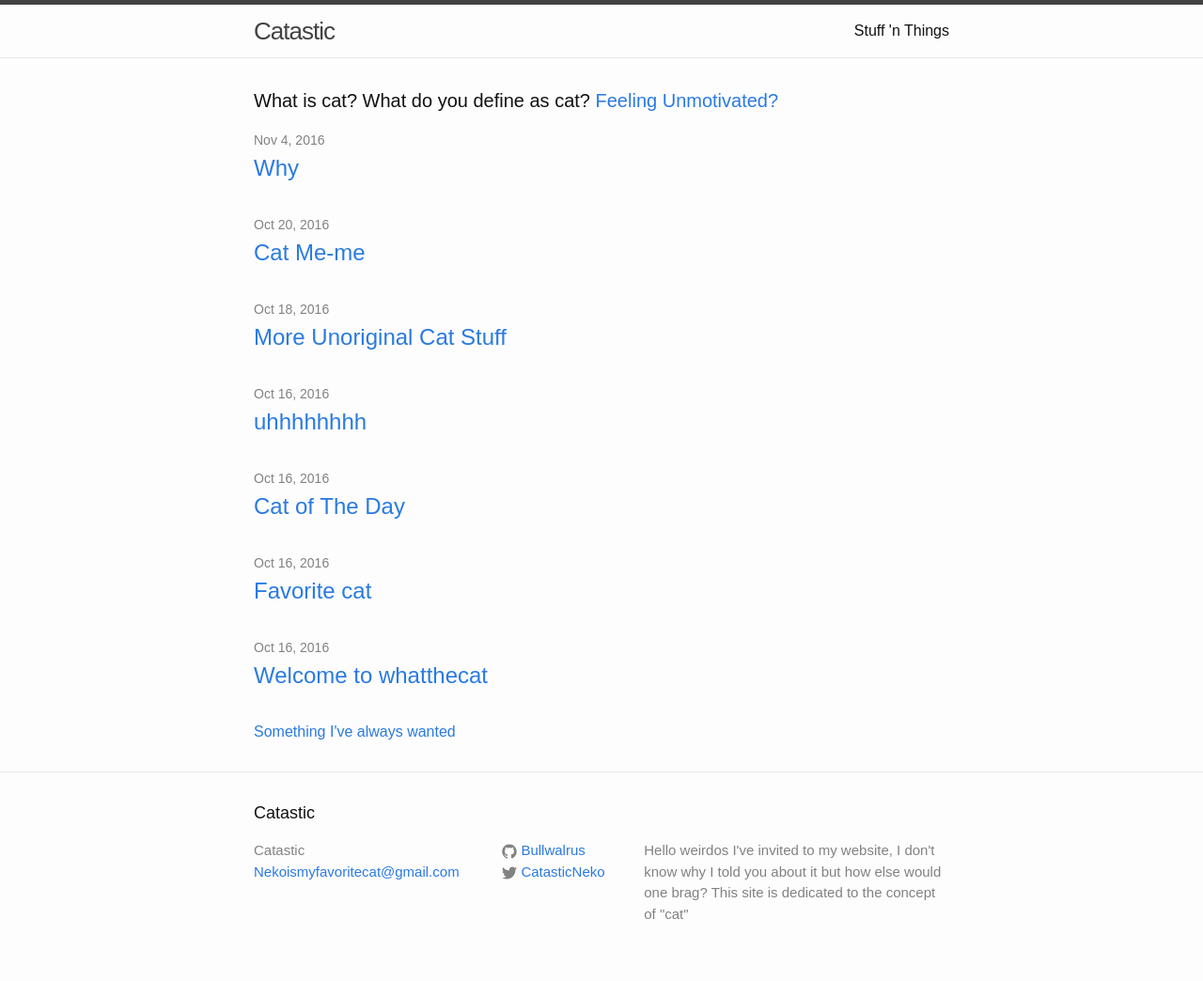
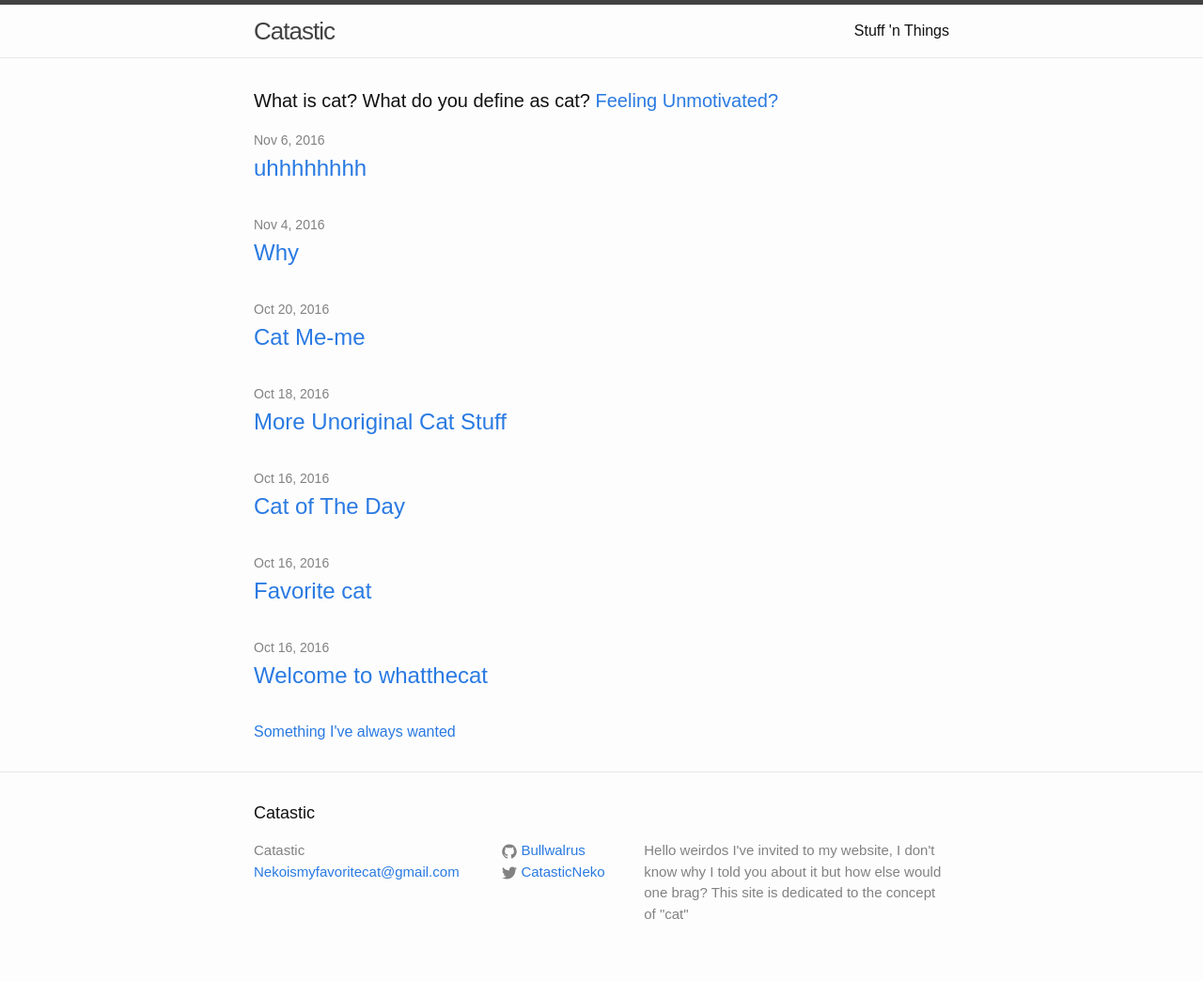
Before and after one commit to bullwalrus/Bullwalrus.github.io, a Jekyll site: the page built from index.html, in a window 1280 px wide. Shown: the whole page at 94% size. Built offline with Jekyll 4.4.1, drawn with Linux system fonts in a browser that asks for light colours.

Commit message:
Update and rename 2016-11-4-somethingelse.md to 2016-11-6-somethingelse.md

```diff
--- a/_posts/2016-11-4-somethingelse.md
+++ b/_posts/2016-11-6-somethingelse.md
@@ -1,7 +1,7 @@
 ---
 layout: post
 title:  "uhhhhhhhh"
-date:   2016-10-16
+date:   2016-11-6
 categories: catness
 ---
 <html>
```
